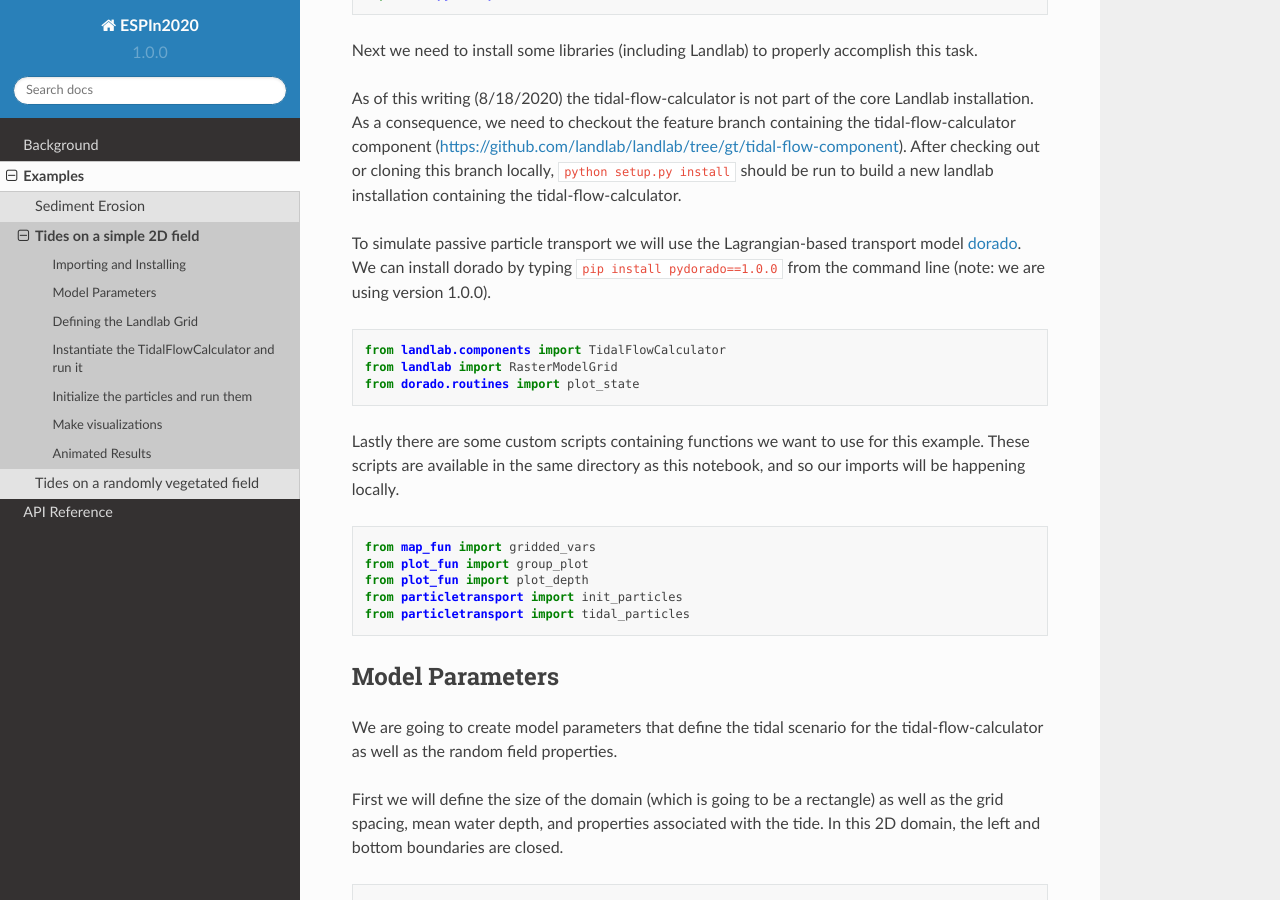
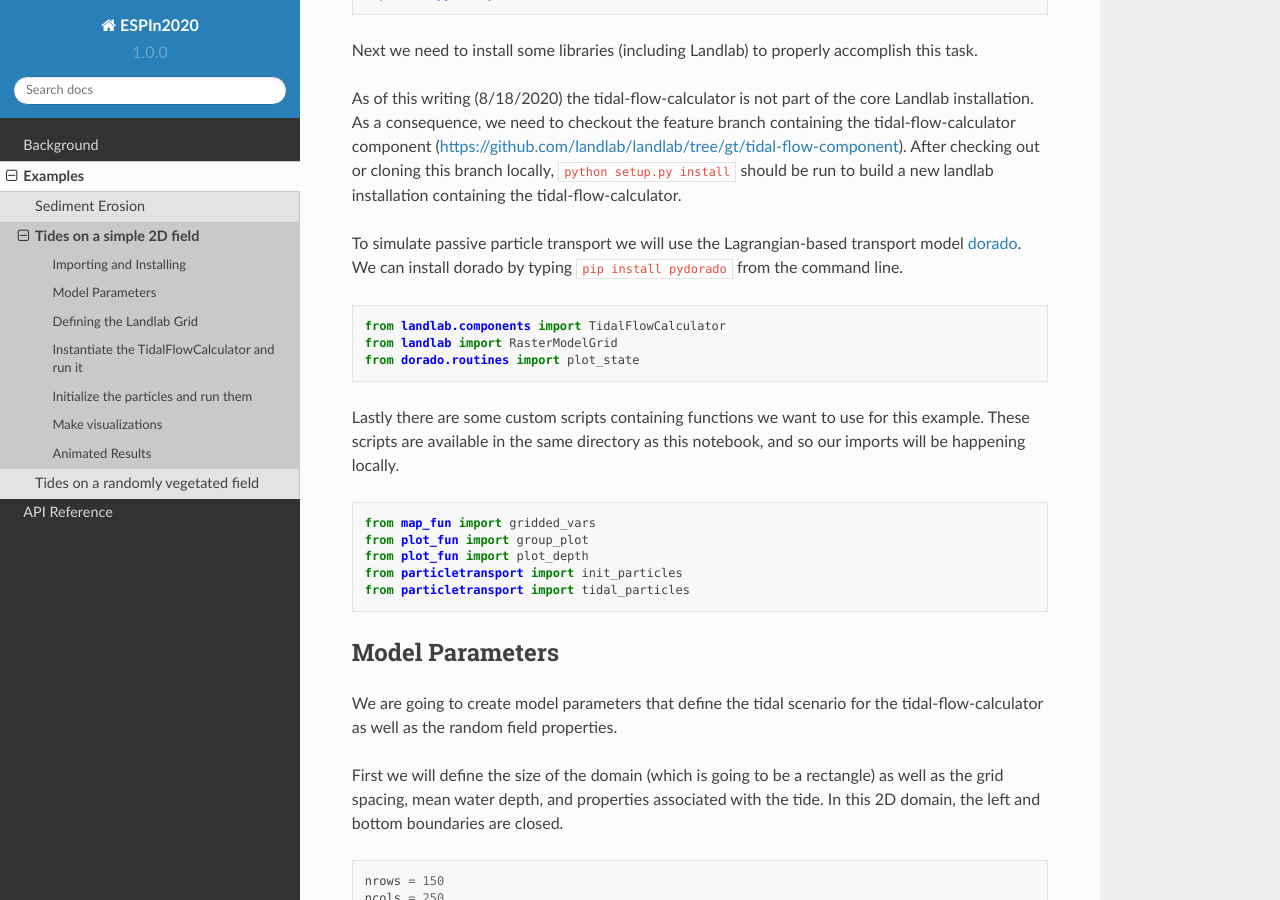
Before and after one commit to rmallen86/CoastalTeam, a Sphinx documentation site: the page built from docs/source/examples/HomogeneousField2D/HomogeneousField2D.rst, in a window 1280 px wide and 900 px high, scrolled down 404 px. Built offline with Sphinx 7.4.7 and the Read the Docs theme 2.0.0, drawn with Linux system fonts in a browser that asks for light colours.

Commit message:
update particletransport.py to work with current version of dorado

```diff
--- a/docs/source/examples/HomogeneousField2D/HomogeneousField2D.rst
+++ b/docs/source/examples/HomogeneousField2D/HomogeneousField2D.rst
@@ -30,8 +30,8 @@ tidal-flow-calculator.
 
 To simulate passive particle transport we will use the Lagrangian-based
 transport model `dorado <https://github.com/passaH2O/dorado>`__. We can
-install dorado by typing ``pip install pydorado==1.0.0`` from the command
-line (note: we are using version 1.0.0).
+install dorado by typing ``pip install pydorado`` from the command
+line.
 
 .. code:: ipython3
 
--- a/docs/source/examples/RandomField2D/RandomField2D.rst
+++ b/docs/source/examples/RandomField2D/RandomField2D.rst
@@ -38,8 +38,7 @@ model for random field generation.
 Lastly, to simulate passive particle transport we will use the
 Lagrangian-based transport model
 `dorado <https://passah2o.github.io/dorado/>`__. To install dorado we
-can type ``pip install pydorado==1.0.0`` from the command line (note:
-we are using version 1.0.0).
+can type ``pip install pydorado`` from the command line.
 
 .. code:: ipython3
 
```
Also changed, not shown: 3 other files.
